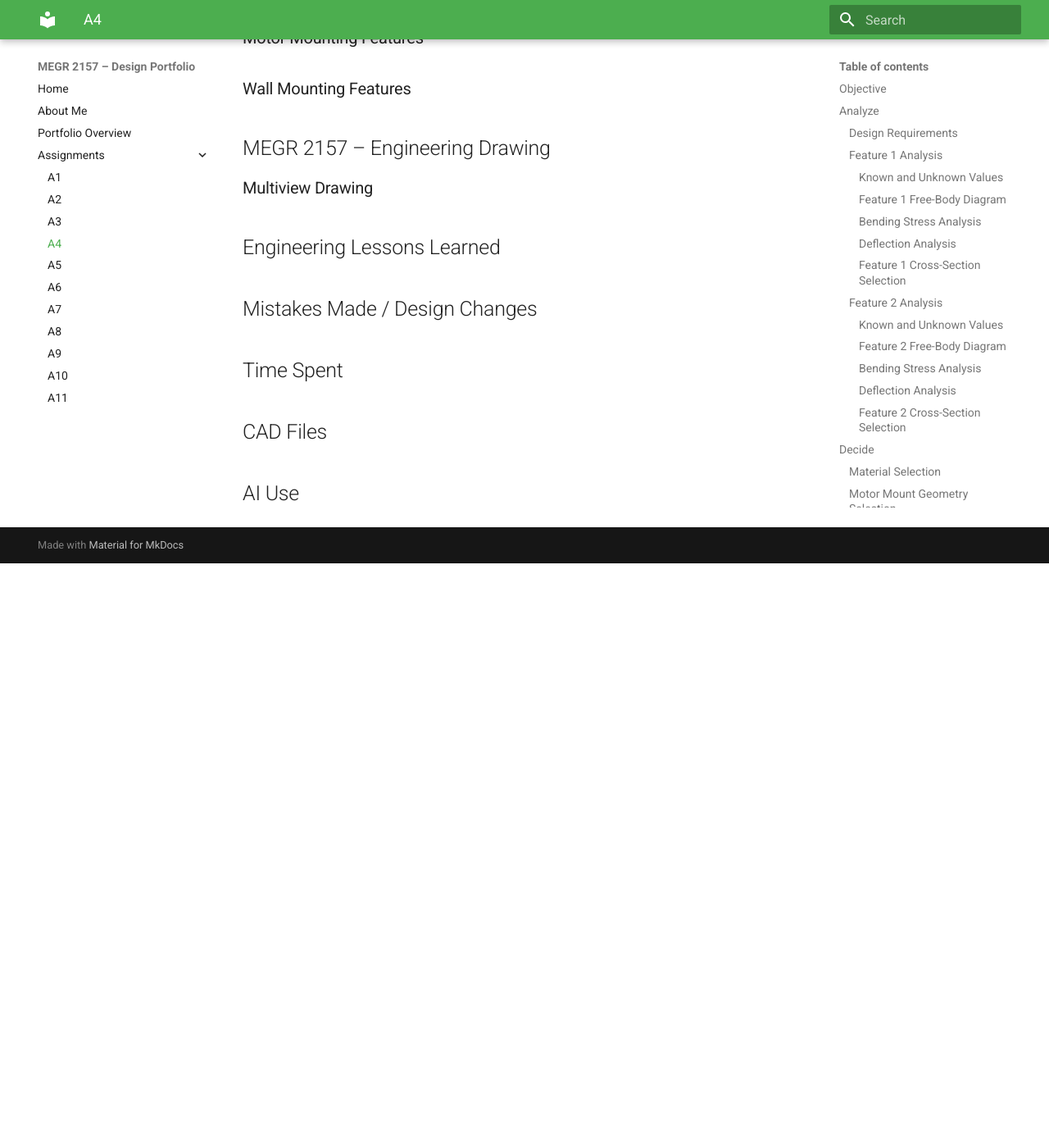
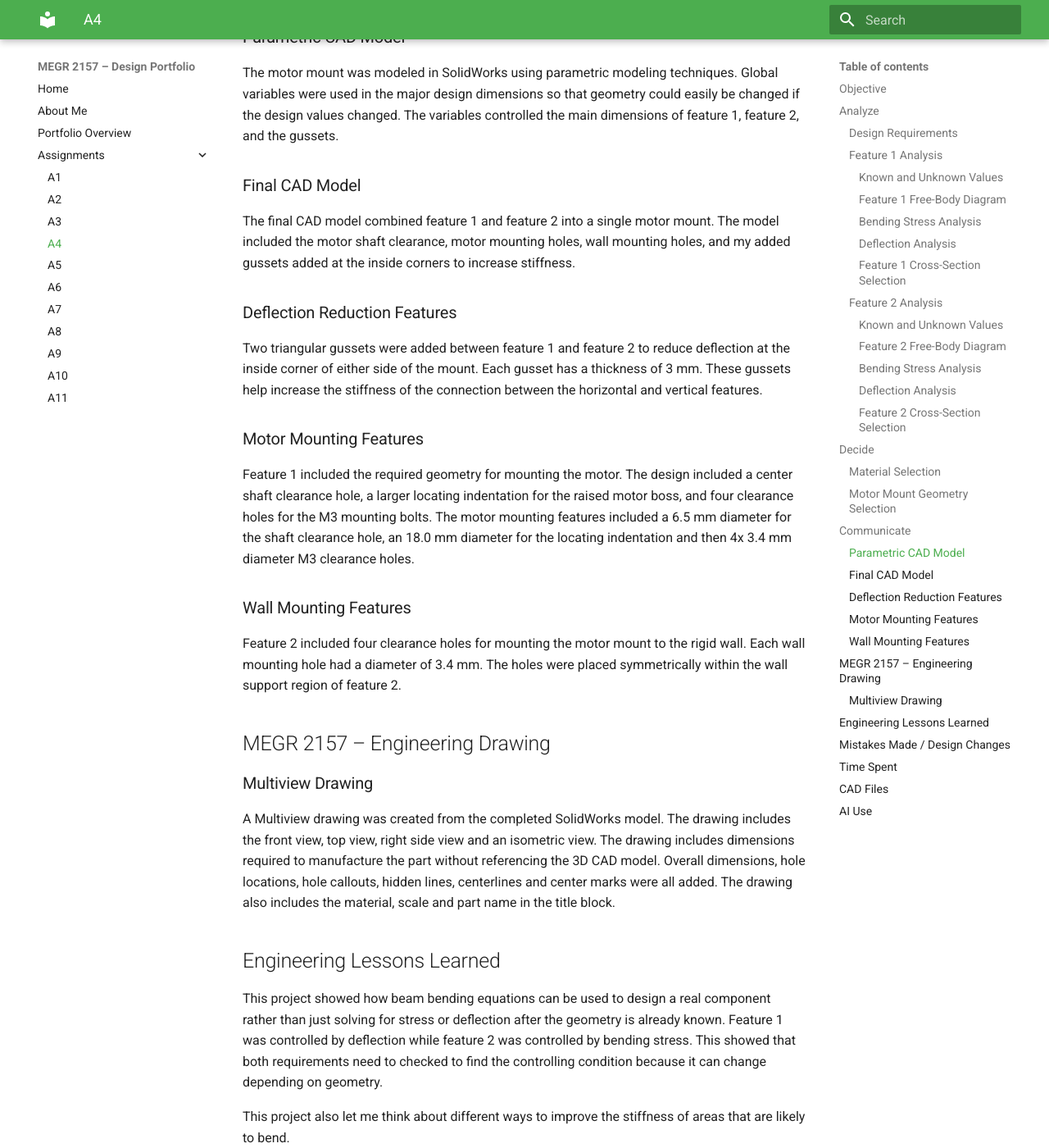
Before and after one commit to msweeney27j/-megr2157-portfolio, an MkDocs documentation site: the page built from docs/assignments/A04/index.md, in a window 1280 px wide and 1400 px high, scrolled down 2914 px. Shown: the whole window at 82% size. Built offline with MkDocs 1.6.1 and Material for MkDocs 9.7.7, drawn with Linux system fonts in a browser that asks for light colours; before the commit the page ends 3601 px from its top, so only the background shows below that; some of the changed text lies outside the part shown.

Commit message:
Update index.md with motor mount design details
Added detailed descriptions for material selection, motor mount geometry, CAD modeling, and design changes. Included engineering lessons learned and time spent on the assignment.

```diff
--- a/docs/assignments/A04/index.md
+++ b/docs/assignments/A04/index.md
@@ -65,30 +65,44 @@ The final feature 12 geometry used in my SolidWorks model was 34 mm wide x 12 mm
 
 
 ### Material Selection
+ABS was selected as the material for the motor mount. The lower reported values for the material properties were used in the calculations to keep the design conservative. The values used were 1.79 GPa for Young's Modulus and 29.6 MPa for yield strength.
 
 ### Motor Mount Geometry Selection
+The final motor mount geometry was selected based on the stress and deflection calculations for each feature.
+Feature 1 final dimensions: 34 mm wide, 34 mm long, 16 mmm thick.
+Feature 2 final dimensions: 34 mm wide, 80 mm overall height, 12 mm thick
 
 ## Communicate
 
 ### Parametric CAD Model
+The motor mount was modeled in SolidWorks using parametric modeling techniques. Global variables were used in the major design dimensions so that geometry could easily be changed if the design values changed. The variables controlled the main dimensions of feature 1, feature 2, and the gussets.
 
 ### Final CAD Model
+The final CAD model combined feature 1 and feature 2 into a single motor mount. The model included the motor shaft clearance, motor mounting holes, wall mounting holes, and my added gussets added at the inside corners to increase stiffness.
 
 ### Deflection Reduction Features
+Two triangular gussets were added between feature 1 and feature 2 to reduce deflection at the inside corner of either side of the mount. Each gusset has a thickness of 3 mm. These gussets help increase the stiffness of the connection between the horizontal and vertical features.
 
 ### Motor Mounting Features
+Feature 1 included the required geometry for mounting the motor. The design included a center shaft clearance hole, a larger locating indentation for the raised motor boss, and four clearance holes for the M3 mounting bolts. The motor mounting features included a 6.5 mm diameter for the shaft clearance hole, an 18.0 mm diameter for the locating indentation and then 4x 3.4 mm diameter M3 clearance holes.
 
 ### Wall Mounting Features
-
+Feature 2 included four clearance holes for mounting the motor mount to the rigid wall. Each wall mounting hole had a diameter of 3.4 mm. The holes were placed symmetrically within the wall support region of feature 2.
 ## MEGR 2157 – Engineering Drawing
 
 ### Multiview Drawing
+A Multiview drawing was created from the completed SolidWorks model. The drawing includes the front view, top view, right side view and an isometric view. The drawing includes dimensions required to manufacture the part without referencing  the 3D CAD model. Overall dimensions, hole locations, hole callouts, hidden lines, centerlines and center marks were all added. The drawing also includes the material, scale and part name in the title block.
 
 ## Engineering Lessons Learned
+This project showed how beam bending equations can be used to design a real component rather than just solving for stress or deflection after the geometry is already known. Feature 1 was controlled by deflection while feature 2 was controlled by bending stress. This showed that both requirements need to checked to find the controlling condition because it can change depending on geometry.
+
+This project also let me think about different ways to improve the stiffness of areas that are likely to bend.
 
 ## Mistakes Made / Design Changes
+One of the main changes made during the design process was separating the motor mount into 2 features. I separated feature 1 to include only the 34mm x 34mm square and let feature 2 be the full vertical piece. I changed this so that it was easier to determine the correct length for the deflection and stress analysis of the free to bend section. These changes made the final model better match the actual motor geometry.
 
 ## Time Spent
+I spent approximately 7-8 hours on this assignment.
 
 ## CAD Files
 
```
